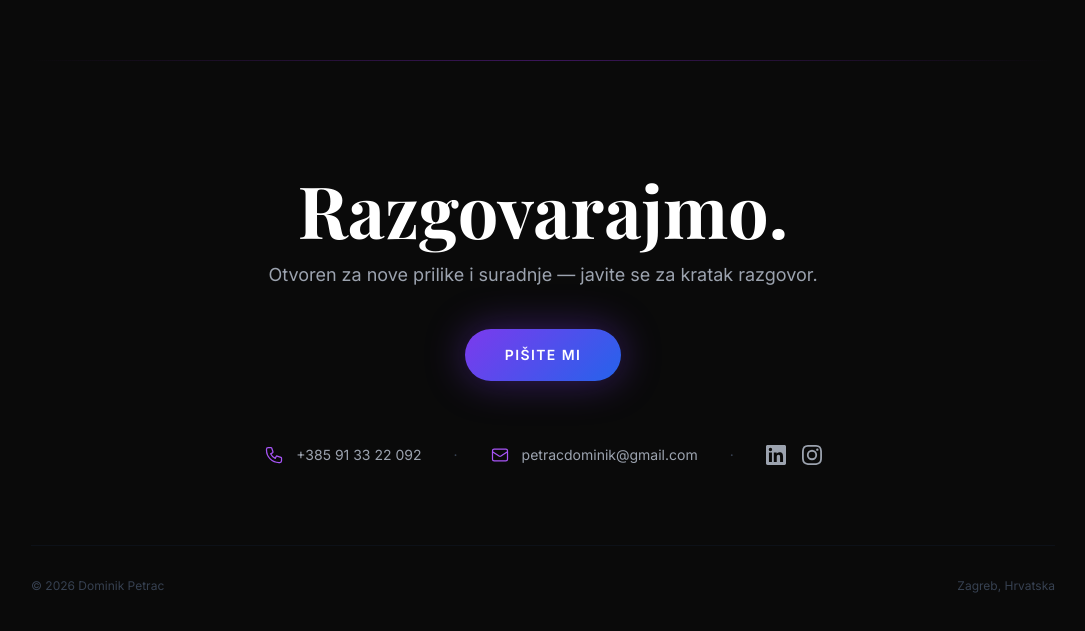
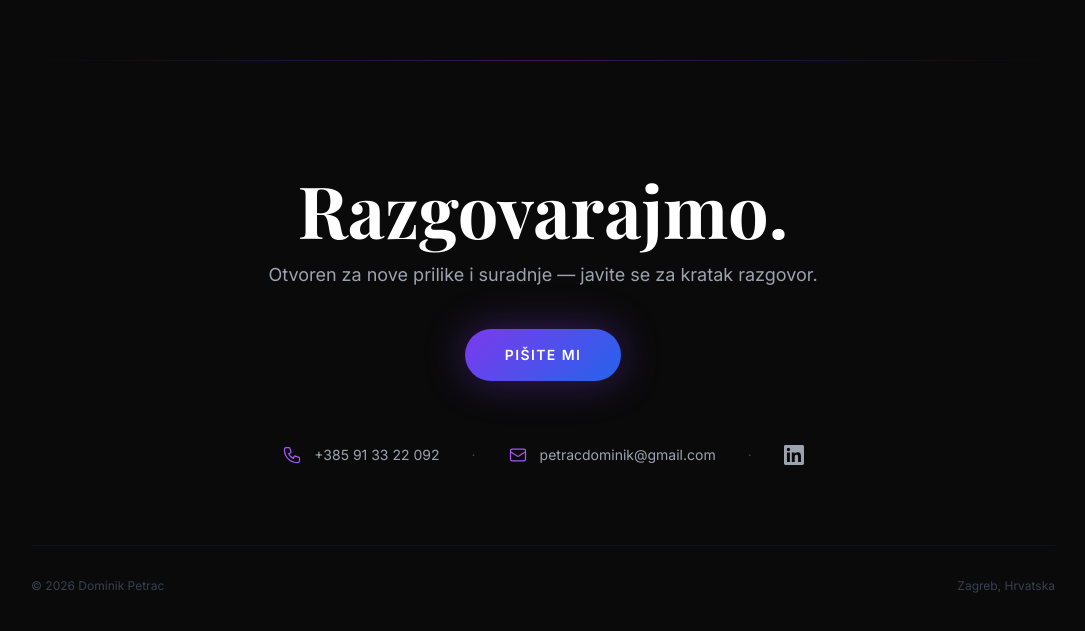
Before and after one commit to petracdominik-sys/dominikpetrac-portfolio, a Next.js app: page / in a window 1280 px wide. Shown: the part 8200-8831 px from the top of the page, without its empty margins (97-1182 px from the left). Built offline with nearby package versions, Linux system fonts and the light colour scheme; a web font is replaced by a local one.

Commit message:
fix: remove Instagram, dim profile photo

```diff
--- a/src/components/About.tsx
+++ b/src/components/About.tsx
@@ -23,6 +23,7 @@
               width={256}
               height={384}
               className="rounded-2xl object-cover object-top"
+              style={{ filter: "brightness(0.82)" }}
               priority
             />
           </div>
--- a/src/components/Contact.tsx
+++ b/src/components/Contact.tsx
@@ -92,18 +92,6 @@
                 <path d="M20.447 20.452h-3.554v-5.569c0-1.328-.027-3.037-1.852-3.037-1.853 0-2.136 1.445-2.136 2.939v5.667H9.351V9h3.414v1.561h.046c.477-.9 1.637-1.85 3.37-1.85 3.601 0 4.267 2.37 4.267 5.455v6.286zM5.337 7.433a2.062 2.062 0 01-2.063-2.065 2.064 2.064 0 112.063 2.065zm1.782 13.019H3.555V9h3.564v11.452zM22.225 0H1.771C.792 0 0 .774 0 1.729v20.542C0 23.227.792 24 1.771 24h20.451C23.2 24 24 23.227 24 22.271V1.729C24 .774 23.2 0 22.222 0h.003z" />
               </svg>
             </a>
-            {/* Instagram */}
-            <a
-              href="https://www.instagram.com/dominikpetrac/"
-              target="_blank"
-              rel="noopener noreferrer"
-              className="text-gray-400 hover:text-white transition-colors"
-              aria-label="Instagram"
-            >
-              <svg className="w-5 h-5" fill="currentColor" viewBox="0 0 24 24">
-                <path d="M12 2.163c3.204 0 3.584.012 4.85.07 3.252.148 4.771 1.691 4.919 4.919.058 1.265.069 1.645.069 4.849 0 3.205-.012 3.584-.069 4.849-.149 3.225-1.664 4.771-4.919 4.919-1.266.058-1.644.07-4.85.07-3.204 0-3.584-.012-4.849-.07-3.26-.149-4.771-1.699-4.919-4.92-.058-1.265-.07-1.644-.07-4.849 0-3.204.013-3.583.07-4.849.149-3.227 1.664-4.771 4.919-4.919 1.266-.057 1.645-.069 4.849-.069zM12 0C8.741 0 8.333.014 7.053.072 2.695.272.273 2.69.073 7.052.014 8.333 0 8.741 0 12c0 3.259.014 3.668.072 4.948.2 4.358 2.618 6.78 6.98 6.98C8.333 23.986 8.741 24 12 24c3.259 0 3.668-.014 4.948-.072 4.354-.2 6.782-2.618 6.979-6.98.059-1.28.073-1.689.073-4.948 0-3.259-.014-3.667-.072-4.947-.196-4.354-2.617-6.78-6.979-6.98C15.668.014 15.259 0 12 0zm0 5.838a6.162 6.162 0 100 12.324 6.162 6.162 0 000-12.324zM12 16a4 4 0 110-8 4 4 0 010 8zm6.406-11.845a1.44 1.44 0 100 2.881 1.44 1.44 0 000-2.881z" />
-              </svg>
-            </a>
           </div>
         </div>
       </div>
```
